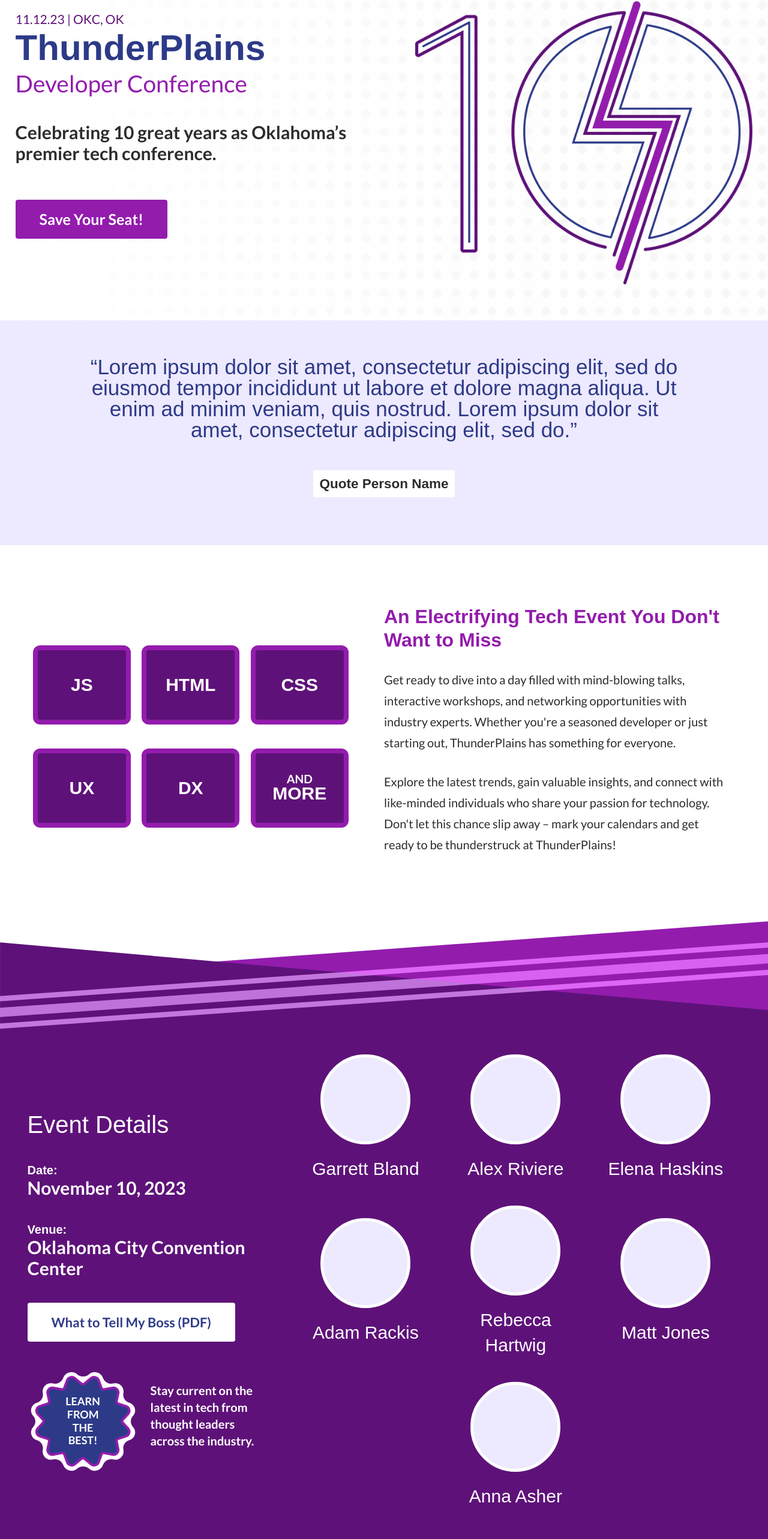
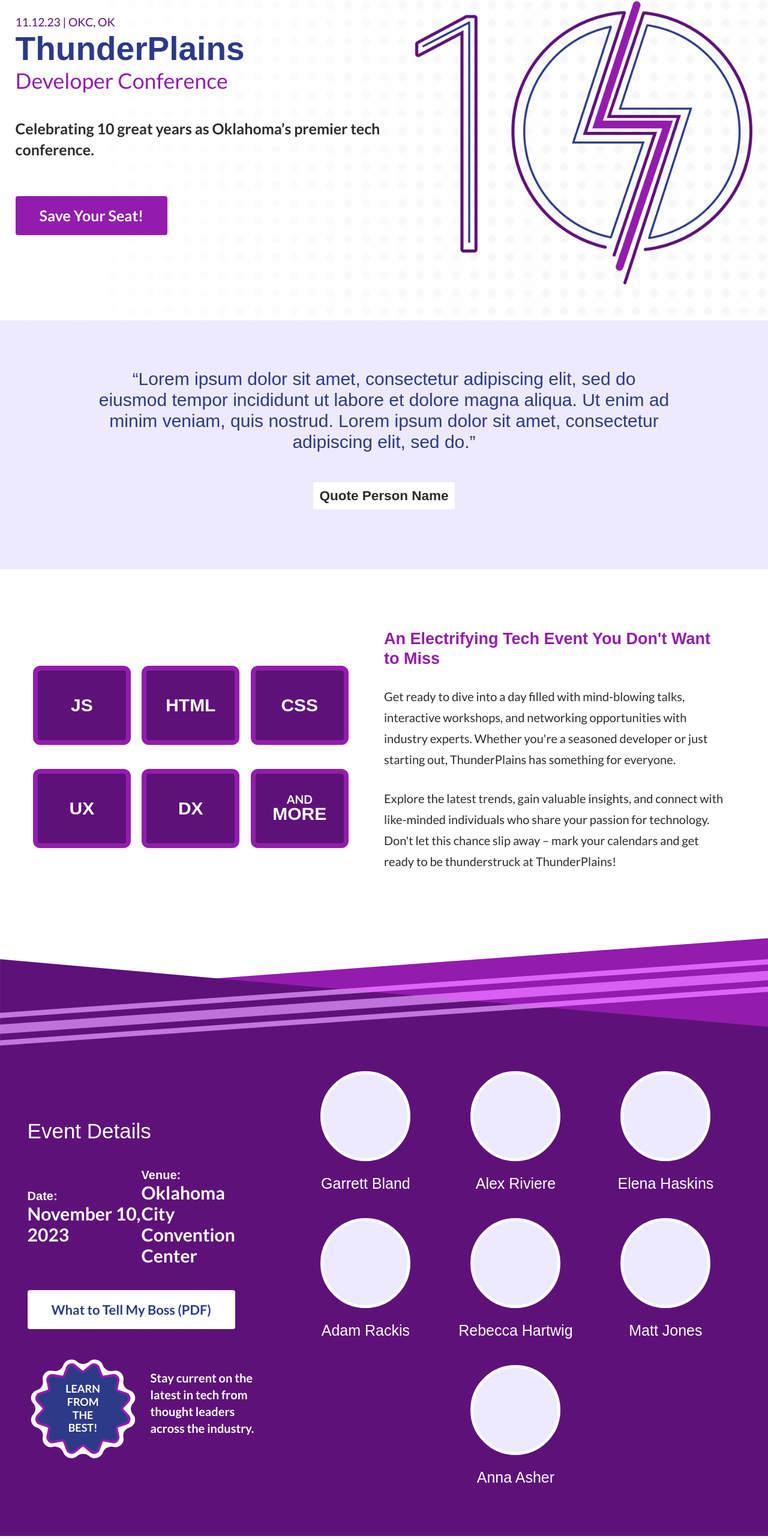
Before and after one commit to techlahoma/thunderplains-2023, a Next.js app: page / in a window 1280 px wide. Shown: the part 217-2783 px from the top of the page at 60% size. Built offline with nearby package versions, Linux system fonts and the light colour scheme; a web font is replaced by a local one.

Commit message:
Additional updates

```diff
--- a/app/globals.css
+++ b/app/globals.css
@@ -26,27 +26,27 @@
   font-family: var(--tplains-font_heading);
 }
 h1{
-  font-size: calc(2.75rem + 0.390625vw);
+  font-size: 2.75rem;
 }
 h2{
-  font-size: calc(1.75rem + 0.390625vw);
+  font-size: 1.75rem;
   line-height: 1.2;
   color: var(--tplains-grape);
   font-weight: 500;
 }
 h3{
-  font-size: calc(1.35rem + 0.390625vw);
+  font-size: 1.35rem;
   color: var(--tplains-grape);
   font-weight: 700;
   line-height: 1.2;
   margin-bottom: 1.5rem;
 }
 h4{
-  font-size: calc(1.25rem + 0.390625vw);
+  font-size: 1.25rem;
   line-height: 1.4;
 }
 h5{
-  font-size: calc(1.15rem + 0.390625vw);
+  font-size: 1.15rem;
 }
 h6{
   font-size: 1rem;
@@ -57,7 +57,7 @@
 }
 p.intro{
   margin-bottom: 1.5rem;
-  font-size: calc(1.25rem + 0.390625vw);
+  font-size: 1.25rem;
   font-weight: 600;
 }
 p:last-of-type{
@@ -180,11 +180,12 @@
   max-width: 1000px;
   margin: 1rem auto;
   text-align: center;
+  padding: 1rem;
 }
 #quote blockquote p{
   color: var(--tplains-navy);
   text-align: center;
-  font-size: 1rem;
+  font-size: 1.5rem;
   font-weight: 300;
   font-family: var(--tplains-font_heading);
   margin-bottom: 1.5rem;
@@ -254,7 +255,7 @@
   color: white;
   padding: 2rem 0;
 }
-.details-content .flex{
+.details-content >.flex{
   justify-content: center;
   align-items: center;
   flex-flow: column;
@@ -281,12 +282,15 @@
 #details .event-details{
   flex: 0 1 380px;
 }
+#details .event-details .flex{
+  flex-flow: row wrap;
+}
 #details .detail{
   margin-top: 1rem;
   padding-top: 1rem;
-  width: 100%;
   display: inline-block;
   vertical-align: top;
+  flex: 1 0;
 }
 #details .detail h3{
   font-size: 1rem;
@@ -473,24 +477,31 @@
   padding: 3rem 0;
 }
 #faq .faq-wrapper h2{
-  position: relative;
+  top: -49px;
+  position: absolute;
+  left: 18px;
+  font-weight: bold;
+  font-size: 48px;
 }
 #faq .row-wrapper{
   position: relative;
   z-index: 3;
+  max-width: 960px;
 }
 #faq .faq-wrapper{
-  max-width: 800px;
+  max-width: 752px;
   width: 96%;
-  margin-left: 0;
   position: relative;
   z-index: 2;
   background-color: var(--tplains-purple);
   color: white;
-  margin-bottom: 4rem;
+  margin: 2rem auto;
+}
+#faq .faq-list{
+  padding: 1rem;
 }
 .faq-wrap{
-  padding: 1rem;
+  padding: 1rem 0;
 }
 .faq-q{
   color: white;
@@ -697,24 +708,24 @@
   #sponsors{
     padding: 4rem 0;
   }
-  #quote blockquote p{
-    font-size: 1.75rem;
+  #faq .faq-wrapper{
+    margin: 2rem auto 4rem 0;
   }
   #faq .faq-wrapper h2{
     position: absolute;
     font-size: 200px;
     font-style: normal;
     font-weight: 700;
-    width: 848px;
-    height: 353px;
     transform: rotate(90deg);
-    left: 309px;
+    left: 75%;
     top: 350px;
+    line-height: 1;
   }
   .sponsor-list .sponsor-item a{
     border: 10px solid var(--tplains-purple_light);
   }
 }
+/*
 @media all and (min-width: 1300px){
   h1{
     font-size: 72px;
@@ -732,3 +743,4 @@
     font-size: 21px;
   }
 }
+ */
--- a/app/page.tsx
+++ b/app/page.tsx
@@ -1,5 +1,4 @@
 import Image from 'next/image';
-import { H1, H2, H3 } from '../components/HTML';
 
 
 // Images/assets
@@ -9,7 +8,6 @@
 import SponsorBitnessLabsLogo from '../assets/sponsors/bitness_labs.png';
 import SponsorVergeLogo from '../assets/sponsors/verge-black.png';
 import TPlains10Logo from '../assets/img/tplains_10_icon.png';
-import TPBolt from "../assets/img/kapow@2x.png";
 import eventBadge from "../assets/img/event-details_badge.svg";
 import scheduleBG from "../assets/img/schedule_bg-img.svg";
 
@@ -40,7 +38,6 @@
           </div>
         </section>
       </header>
-
       <section id="quote">
         <blockquote>
           <p>“Lorem ipsum dolor sit amet, consectetur adipiscing elit, sed do eiusmod tempor incididunt ut labore et dolore magna aliqua. Ut enim ad minim veniam, quis nostrud. Lorem ipsum dolor sit amet, consectetur adipiscing elit, sed do.”</p>
@@ -97,6 +94,7 @@
           <div className="event-details">
 
             <h2>Event Details</h2>
+            <div className="flex">
               <div className="detail">
                 <h3>Date:</h3>
                 <p>November 10, 2023</p>
@@ -104,6 +102,7 @@
               <div className="detail">
                 <h3>Venue:</h3>
                 <p>Oklahoma City Convention Center</p>
+              </div>
             </div>
             <a href="" className="primary-btn">What to Tell My Boss (PDF)</a>
             <div className="badge-wrapper">
@@ -192,7 +191,7 @@
               layout="fill"
           />
         </div>
-        <H2>Schedule</H2>
+        <h2>Schedule</h2>
 
         <div className="schedule-table-wrapper">
           <table className="schedule-wrapper">
@@ -346,13 +345,11 @@
           </div>
         </div>
       </section>
-
-
       <section id="faq">
         <div className="row-wrapper">
 
           <div className="faq-wrapper">
-            <H2>F.A.Q.</H2>
+            <h2>F.A.Q.</h2>
             <div className="faq-list">
               <div className="faq-wrap">
                 <h3 className="faq-q">Q: Where is ThunderPlains This Year?</h3>
@@ -417,8 +414,8 @@
                     />
                   </a>
                   <h4>
-                    <span>Lunch Provided By</span>
                     Of Ash and Fire
+                    <span>Lunch Sponsor</span>
                   </h4>
                 </div>
               </div>
@@ -433,8 +430,8 @@
                     />
                   </a>
                   <h4>
-                    <span>After-Party Provided By</span>
                     The Verge OKC
+                    <span>After-Party Sponsor</span>
                   </h4>
                 </div>
               </div>
--- a/components/layout/LayoutNavbar.tsx
+++ b/components/layout/LayoutNavbar.tsx
@@ -1,5 +1,14 @@
+'use client';
+
 import Image from 'next/image';
 import TPBolt from '../../assets/img/kapow@2x.png';
+
+const toggleNav = () => {
+  const navbar = document.getElementById('navbar-sticky');
+  if (navbar) {
+    navbar.classList.toggle('hidden');
+  }
+}
 
 export default function LayoutNavbar() {
   return (
@@ -30,6 +39,7 @@
             className="inline-flex items-center p-2 text-sm text-white md:hidden hover:bg-fuchsia-600 focus:outline-none focus:ring-2 focus:ring-fuchsia-300 "
             aria-controls="navbar-sticky"
             aria-expanded="false"
+            onClick={toggleNav}
           >
             <span className="sr-only">Open main menu</span>
             <svg
```
Lines whose indentation alone changed are shown as unchanged.
